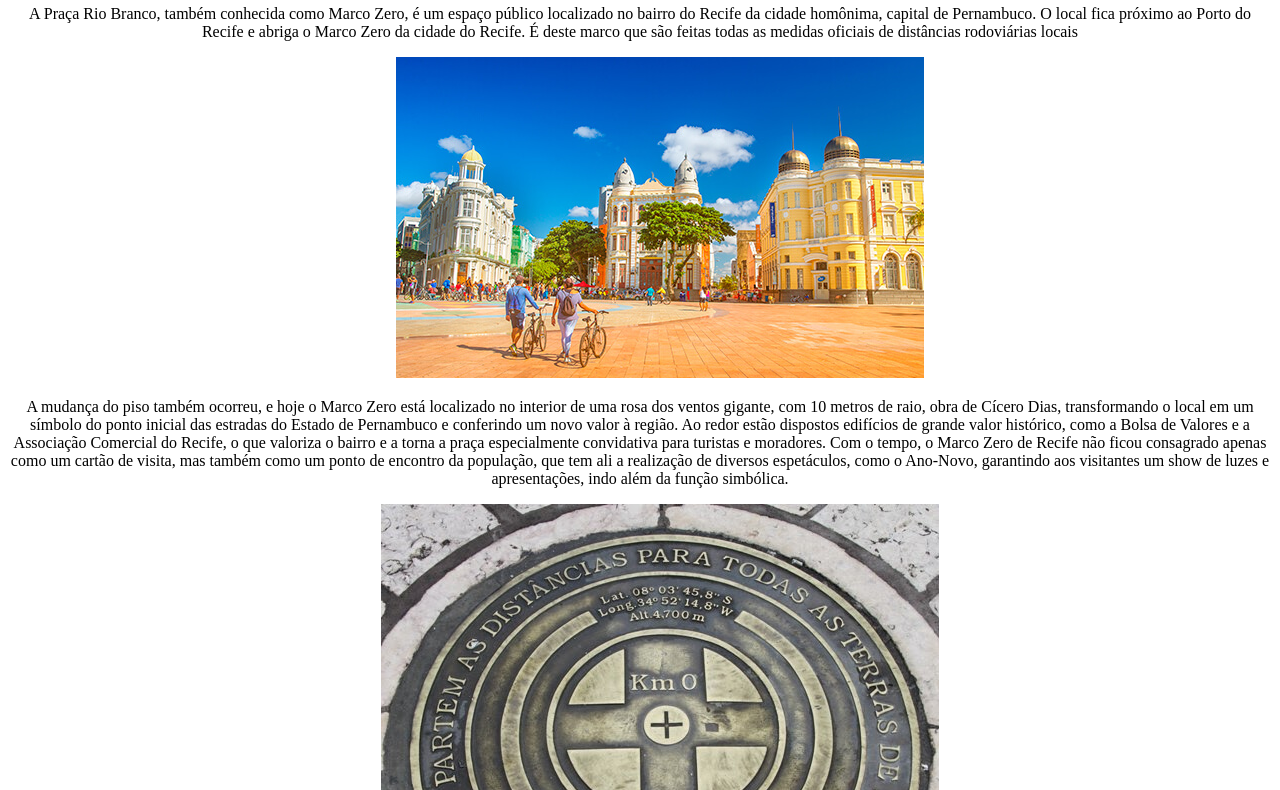
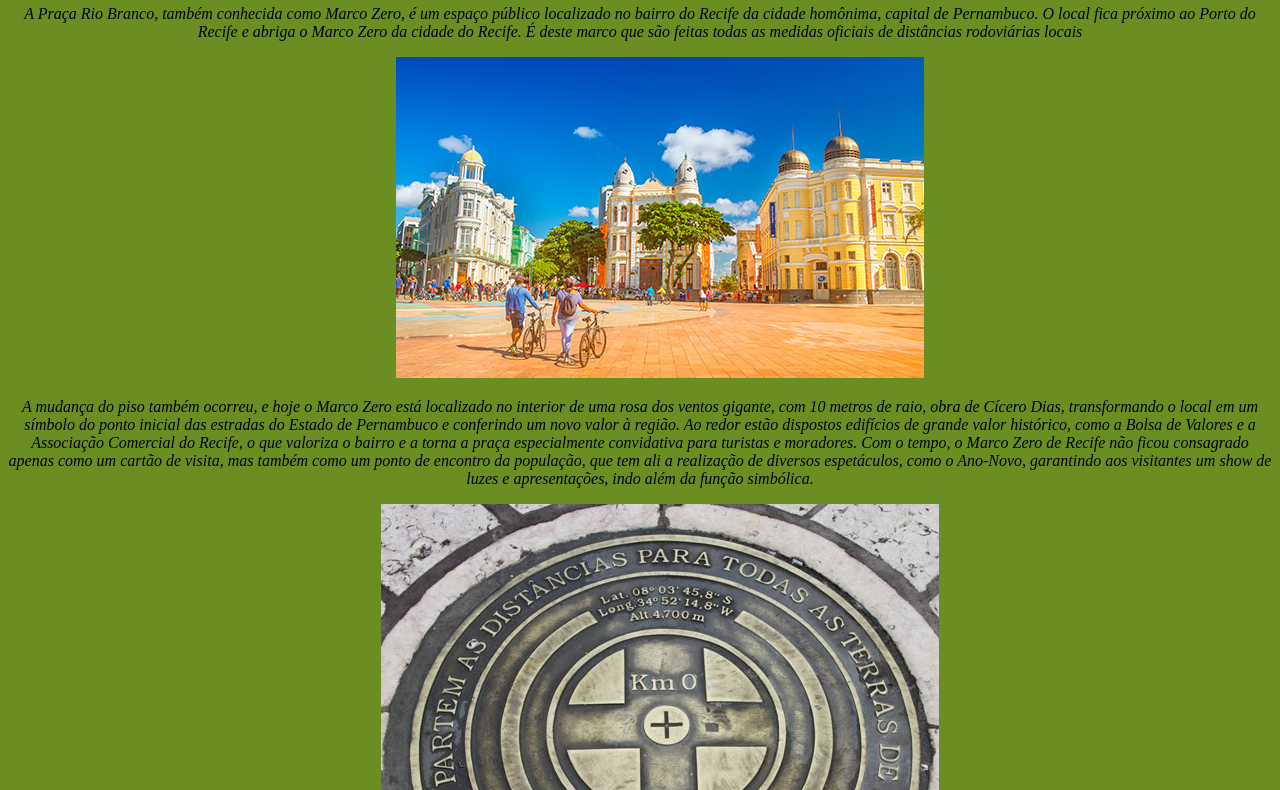
Before and after one commit to Anamonteir0/Atividade_ProzRecife, a plain HTML site: page index 2.html in a window 1280 px wide. Shown: the part 62-852 px from the top of the page. Drawn offline with Linux system fonts and the light colour scheme.

Commit message:
Coloquei cor no fundo, e alterei a fonte das letras

```diff
--- /dev/null
+++ b/css/style.css
@@ -0,0 +1,7 @@
+body{
+    background-color: olivedrab;
+}
+
+p{
+    font-style: oblique;
+}
--- a/index 2.html
+++ b/index 2.html
@@ -5,6 +5,8 @@
     <meta name="viewport" content="width=device-width, initial-scale=1.0">
     <title>Marco Zero - RecifeTour</title>
 </head>
+<link href="/css/style.css" rel="stylesheet">
+
 <center><h2><strong> Marco Zero</strong></h2>
     <p>A Praça Rio Branco, também conhecida como Marco Zero, é um espaço público localizado no bairro do Recife da cidade homônima, capital de Pernambuco. O local fica próximo ao Porto do Recife e abriga o Marco Zero da cidade do Recife. É deste marco que são feitas todas as medidas oficiais de distâncias rodoviárias locais</p>
 <body>
```
Also changed, not shown: index 3.html (+2 -0 lines), index.html (+1 -0 lines).
